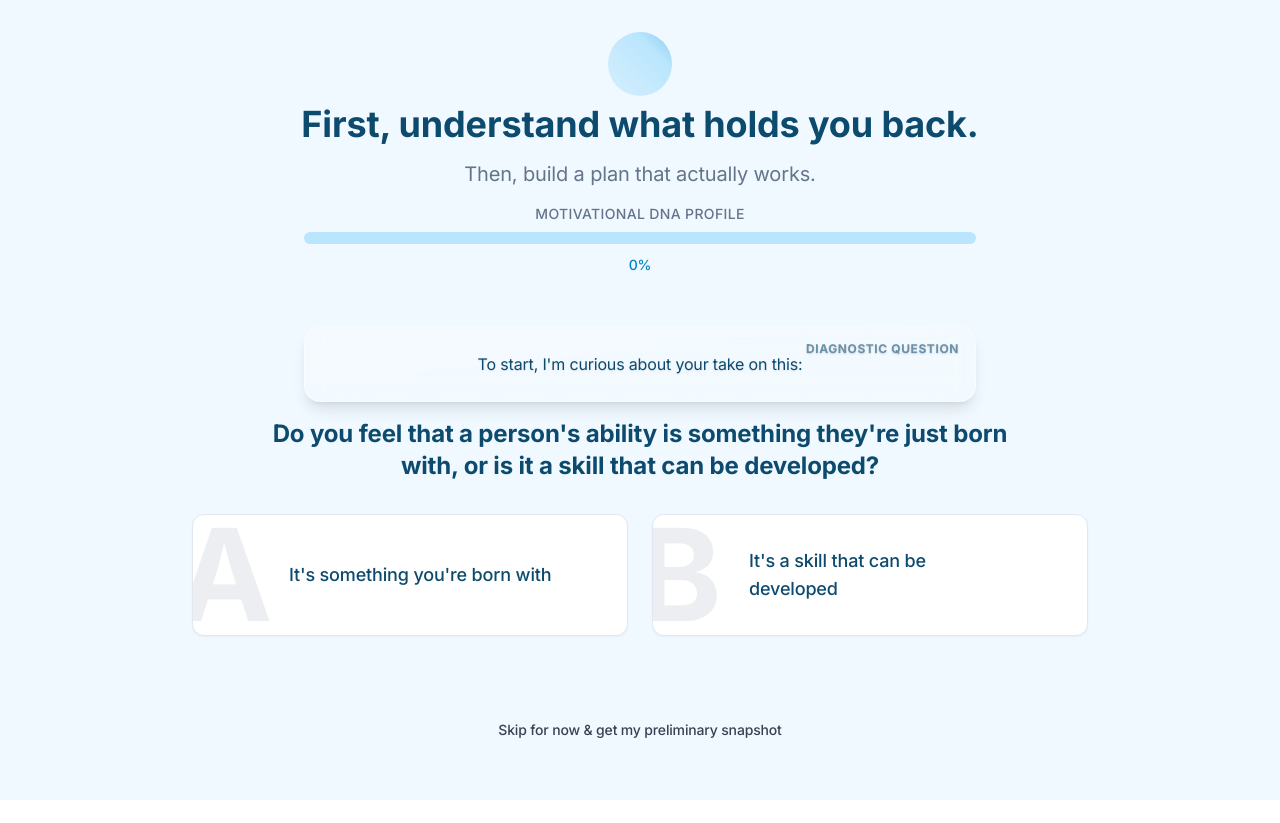
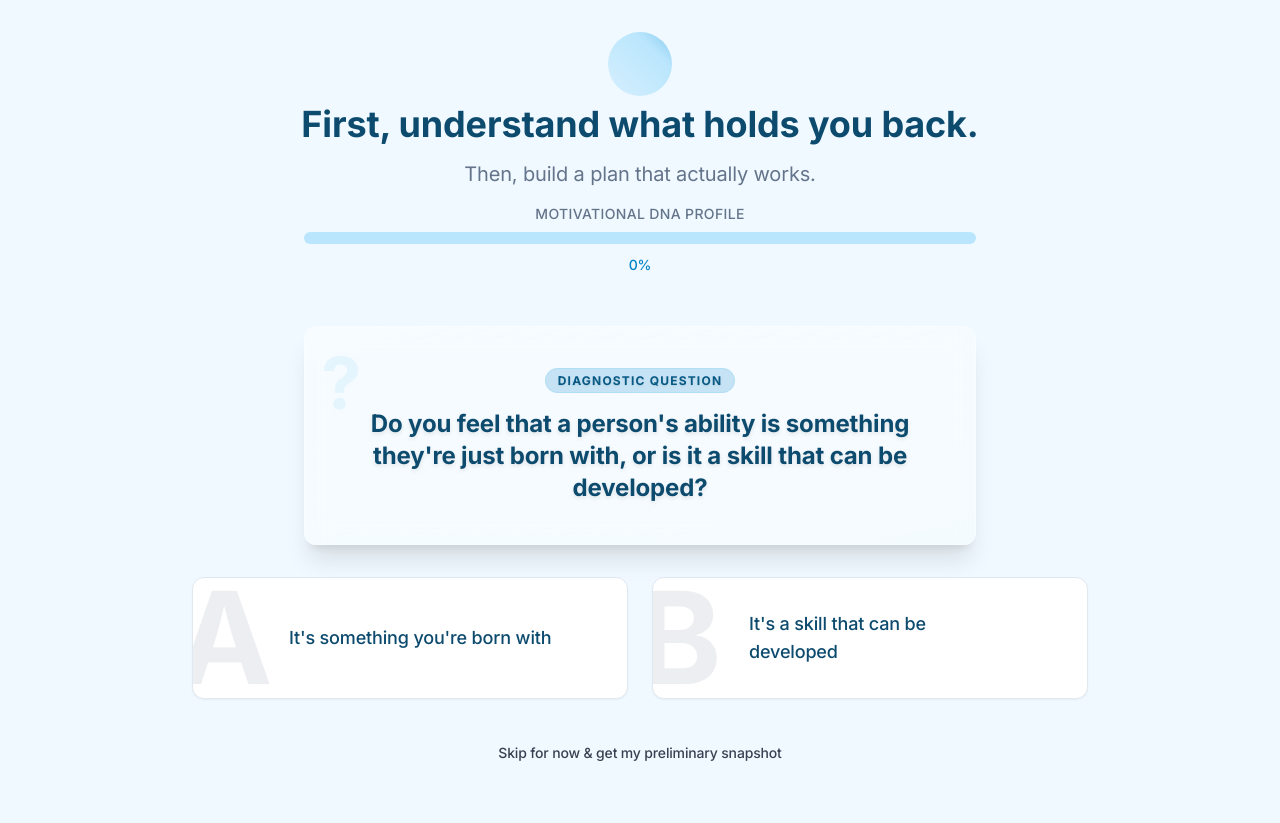
Before and after one commit to watkajtys/locus-of-you-front, a React (Vite) app: page / in a window 1280 px wide. Before the commit the page ends 800 px from the top, so only its background shows below. Built offline with nearby package versions, Linux system fonts and the light colour scheme; no server answers.

Commit message:
Integrate question text into AI message card with better layout

```diff
--- a/src/components/AIMessageCard.jsx
+++ b/src/components/AIMessageCard.jsx
@@ -1,55 +1,64 @@
 import React from 'react';
 
 const AIMessageCard = ({
-  children,
-  message = "This is a placeholder message from the AI assistant. The glassmorphism effect creates a beautiful frosted-glass appearance with excellent readability.",
+  question,
   cardType = "DIAGNOSTIC QUESTION",
   className = ''
 }) => {
   return (
     <div
       className={`
-        relative overflow-hidden rounded-2xl
-        bg-white/20 backdrop-blur-md
-        border border-white/30
-        p-6 shadow-lg
+        relative overflow-hidden rounded-xl
+        bg-white/30 backdrop-blur-md
+        border border-white/40 shadow-xl
+        p-8 md:p-10
         transition-all duration-300 ease-in-out
-        hover:bg-white/25 hover:border-white/40
+        hover:bg-white/35 hover:shadow-2xl hover:-translate-y-1
         ${className}
       `}
     >
-      {/* Optional subtle inner glow effect */}
-      <div className="absolute inset-0 rounded-2xl bg-gradient-to-br from-white/10 to-transparent pointer-events-none" />
+      {/* Subtle inner glow */}
+      <div className="absolute inset-0 rounded-xl bg-gradient-to-br from-white/20 to-transparent pointer-events-none" />
 
-      {/* Burned-in Card Type Label */}
-      <div className="absolute top-0 right-0 h-full flex items-start justify-end pointer-events-none p-4">
+      {/* Burned-in Tag Background */}
+      <div className="absolute left-0 top-0 h-full flex items-start justify-start pointer-events-none p-6">
         <span
-          className="text-xs font-bold tracking-wider uppercase select-none leading-none opacity-60"
+          className="text-6xl md:text-7xl font-black text-sky-200/30 select-none leading-none transform -translate-x-2 -translate-y-1"
           style={{
             fontFamily: 'Inter, sans-serif',
-            color: 'var(--color-text)',
-            textShadow: '0 1px 2px rgba(0, 0, 0, 0.3)'
           }}
         >
-          {cardType}
+          ?
         </span>
       </div>
 
       {/* Content */}
-      <div className="relative z-10">
-        {children || (
-          <p
-            className="text-slate-100 leading-relaxed text-sm sm:text-base"
+      <div className="relative z-10 space-y-4">
+        {/* Card Type Tag */}
+        <div className="inline-block">
+          <span
+            className="text-xs font-bold tracking-widest uppercase px-3 py-1 rounded-full bg-sky-600/20 text-sky-800 border border-sky-300/30"
             style={{
-              textShadow: '0 1px 2px rgba(0, 0, 0, 0.5)',
-              color: 'var(--color-text)'
+              fontFamily: 'Inter, sans-serif',
+              textShadow: '0 1px 2px rgba(0, 0, 0, 0.1)'
             }}
           >
-            {message}
-          </p>
-        )}
+            {cardType}
+          </span>
+        </div>
+
+        {/* Question Text */}
+        <div>
+          <h3
+            className="text-xl md:text-2xl font-bold leading-relaxed text-sky-900"
+            style={{
+              textShadow: '0 2px 4px rgba(0, 0, 0, 0.1)'
+            }}
+          >
+            {question}
+          </h3>
+        </div>
       </div>
-
     </div>
   );
 };
--- a/src/components/DynamicOnboarding.jsx
+++ b/src/components/DynamicOnboarding.jsx
@@ -175,32 +175,14 @@ const DynamicOnboarding = ({ onComplete, onSkip }) => {
                   }
                 `}
               >
-                {/* Question Header */}
+                {/* AI Message Card with Question */}
                 <div className="text-center space-y-4">
-                  {currentQuestionData.title && (
-                    <div className="max-w-2xl mx-auto">
-                      <AIMessageCard
-                        className="text-center"
-                        cardType="DIAGNOSTIC QUESTION"
-                      >
-                        <p
-                          className="text-base font-normal leading-relaxed"
-                          style={{
-                            color: 'var(--color-text)',
-                            textShadow: '0 1px 2px rgba(0, 0, 0, 0.1)'
-                          }}
-                        >
-                          {currentQuestionData.title}
-                        </p>
-                      </AIMessageCard>
-                    </div>
-                  )}
-
-                  <h3
-                    className="text-xl md:text-2xl font-bold leading-relaxed max-w-3xl mx-auto text-sky-900"
-                  >
-                    {currentQuestionData.question}
-                  </h3>
+                  <div className="max-w-2xl mx-auto">
+                    <AIMessageCard
+                      question={currentQuestionData.question}
+                      cardType="DIAGNOSTIC QUESTION"
+                    />
+                  </div>
                 </div>
 
                 {/* Answer Options */}
```
